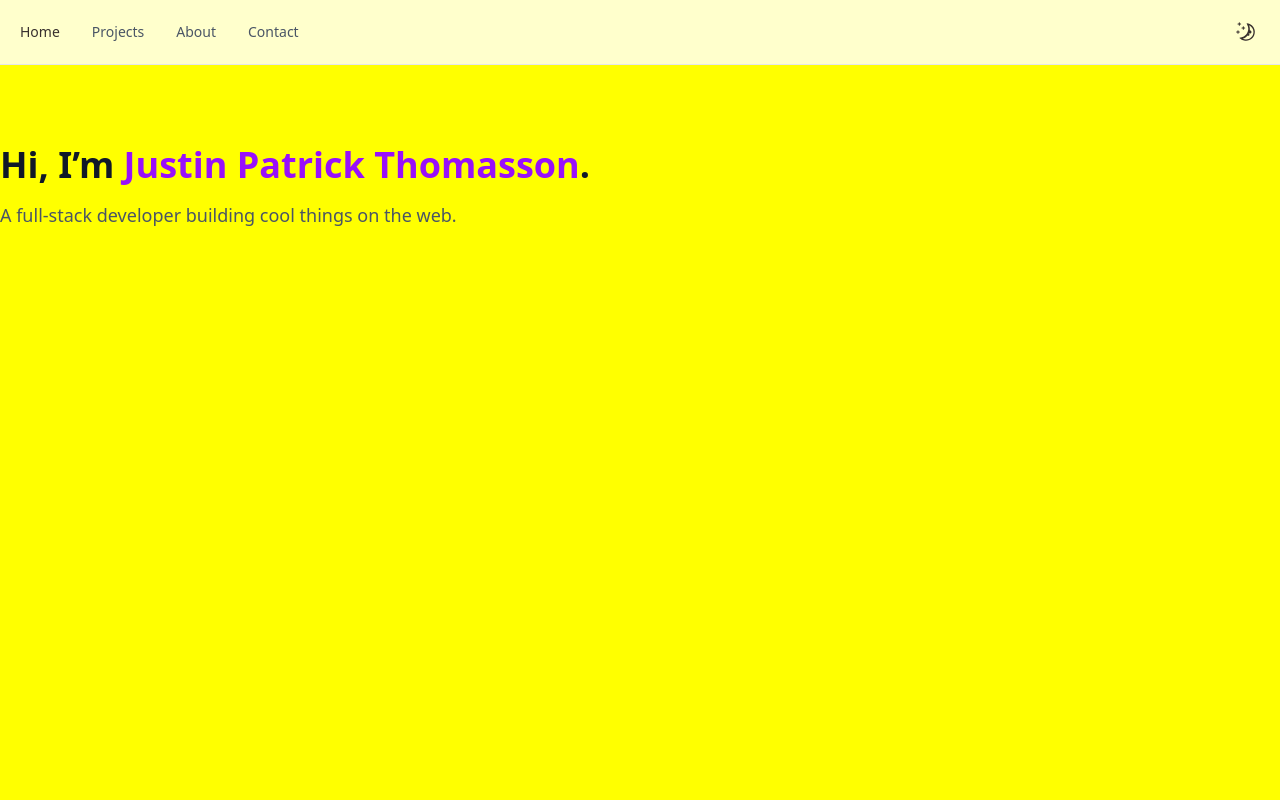
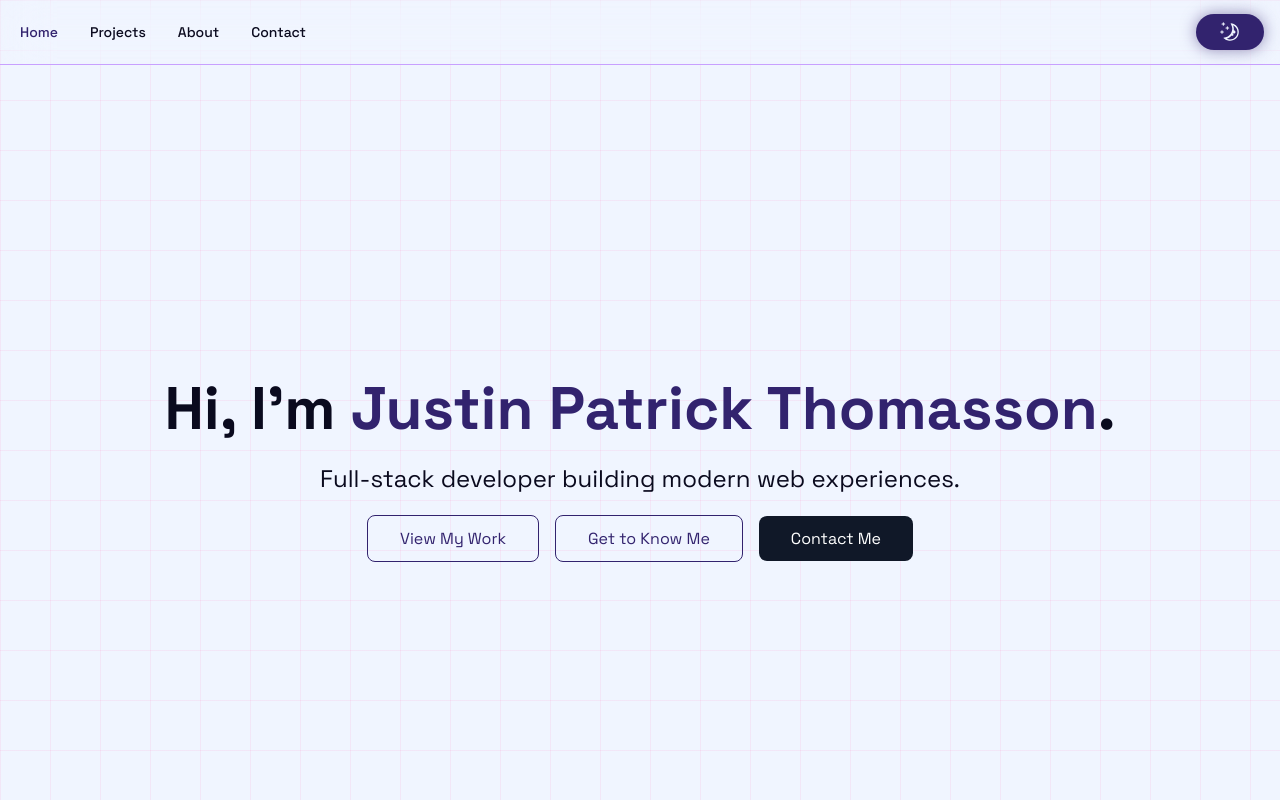
Before and after one commit to NoJest/jpt-portfolio, a Next.js app: page / in a window 1280 px wide. Shown: the top 800 px of the page. Built offline with nearby package versions, Linux system fonts and the light colour scheme; no server answers.

Commit message:
updated css

```diff
--- a/postcss.config.js
+++ b/postcss.config.js
@@ -1,9 +1,6 @@
 module.exports = {
     plugins: {
         '@tailwindcss/postcss': {
-            features: {
-                'backdrop-filter': true
-            }
         }
     }
 }
--- a/src/app/components/Header.tsx
+++ b/src/app/components/Header.tsx
@@ -6,7 +6,8 @@ import { useTheme } from "next-themes";
 
 export function Header() {
   const pathname = usePathname();
-  const { theme, setTheme } = useTheme();
+  const { resolvedTheme, setTheme} = useTheme();
+
 
   const links = [
     { name: "Home", href: "/" },
@@ -16,17 +17,17 @@ export function Header() {
   ];
 
   return (
-    <header className="sticky top-0 z-50 w-full border-b border-gray-200 bg-white/80 backdrop-blur-xl dark:border-gray-800 dark:bg-gray-950/80">
+    <header className="sticky top-0 z-50 w-full border-b border-border bg-background/80 backdrop-blur-xl text-foreground dark:border-primary/20">
       <div className="mx-auto flex h-16 max-w-screen-xl items-center justify-between px-4 @[700px]:px-6">
         <nav className="flex items-center gap-6 text-sm font-medium">
           {links.map((link) => (
             <Link
               key={link.href}
               href={link.href}
-              className={`relative px-1 py-2 transition-colors hover:text-primary ${
+              className={`relative px-1 py-2 transition-colors ${
                 pathname === link.href
-                  ? "text-primary after:absolute after:bottom-0 after:left-0 after:h-0.5 after:w-full after:bg-primary after:content-['']"
-                  : "text-gray-600 hover:text-gray-900 dark:text-gray-400 dark:hover:text-gray-100"
+                  ? "text-primary after:absolute after:bottom-0 after:left-0 after:h-0.5 after:w-full after:bg-primary"
+                  : "text-foreground/60 hover:text-foreground dark:text-foreground/60 dark:hover:text-foreground"
               }`}
               aria-current={pathname === link.href ? "page" : undefined}
             >
@@ -36,11 +37,18 @@ export function Header() {
         </nav>
 
         <button
-          onClick={() => setTheme(theme === "dark" ? "light" : "dark")}
-          className="rounded-full p-2 hover:bg-gray-100 dark:hover:bg-gray-800"
+          onClick={() => setTheme(resolvedTheme === "dark" ? "light" : "dark")}
+          className="
+            retro-btn
+            dark:bg-transparent
+            dark:text-primary
+            dark:border-primary
+            dark:border
+            dark:shadow-[0_0_10px_var(--primary)]
+            dark:hover:bg-primary/10"
           aria-label="Toggle theme"
         >
-          {theme === "dark" ? (
+          {resolvedTheme === "dark" ? (
             <SunIcon className="size-5" />
           ) : (
             <MoonIcon className="size-5" />
--- a/src/app/components/Hero.tsx
+++ b/src/app/components/Hero.tsx
@@ -1,20 +1,74 @@
 'use client';
-import {motion} from 'framer-motion';
+import { motion } from 'framer-motion';
+import Link from 'next/link';
 
 export default function Hero() {
   return (
     <motion.section
-            initial = {{opacity: 0 }}
-            animate = {{ opacity: 1 }}
-            transition = {{ duration: 0.5}}
-            className='min-h-screen flex items-center justify-center'
+      initial={{ opacity: 0, y: 20 }}
+      animate={{ opacity: 1, y: 0 }}
+      transition={{ duration: 0.8, ease: 'easeOut' }}
+      className="min-h-screen flex flex-col items-center justify-center text-center px-4"
     >
       <motion.h1
-                whileHover= {{ scale: 1.05}}
-                className='text-6x1 font-bold'
+        whileHover={{ scale: 1.02 }}
+        className="text-5xl md:text-6xl font-bold mb-6"
       >
-                Hi, I'm <span className="text-primary"> Justin Patrick Thomasson</span>.
+        Hi, I'm <span className="text-primary">Justin Patrick Thomasson</span>.
       </motion.h1>
+
+      <motion.p
+        initial={{ opacity: 0 }}
+        animate={{ opacity: 1 }}
+        transition={{ delay: 0.3, duration: 0.8 }}
+        className="text-xl md:text-2xl text-foreground/80 mb-8 max-w-2xl"
+      >
+        Full-stack developer building modern web experiences.
+      </motion.p>
+
+      <div className="flex flex-wrap justify-center gap-4">
+        {/* Projects Link */}
+        <motion.div
+          initial={{ opacity: 0, x: -20 }}
+          animate={{ opacity: 1, x: 0 }}
+          transition={{ delay: 0.6, duration: 0.5 }}
+        >
+          <Link
+            href="/projects"
+            className="px-8 py-3 border border-primary text-primary rounded-lg hover:bg-primary/10 transition-colors"
+          >
+            View My Work
+          </Link>
+        </motion.div>
+
+        {/* About Link */}
+        <motion.div
+          initial={{ opacity: 0, y: 10 }}
+          animate={{ opacity: 1, y: 0 }}
+          transition={{ delay: 0.8, duration: 0.5 }}
+        >
+          <Link
+            href="/about"
+            className="px-8 py-3 border border-primary text-primary rounded-lg hover:bg-primary/10 transition-colors"
+          >
+            Get to Know Me
+          </Link>
+        </motion.div>
+
+        {/* Contact Link - Different Style */}
+        <motion.div
+          initial={{ opacity: 0, x: 20 }}
+          animate={{ opacity: 1, x: 0 }}
+          transition={{ delay: 1.0, duration: 0.5 }}
+        >
+          <Link
+            href="/contact"
+            className="px-8 py-3 bg-gray-900 text-white rounded-lg hover:bg-gray-800 transition-colors dark:bg-gray-600 dark:hover:bg-gray-700"
+          >
+            Contact Me
+          </Link>
+        </motion.div>
+      </div>
     </motion.section>
   );
 }
--- a/src/app/components/providers.tsx
+++ b/src/app/components/providers.tsx
@@ -7,9 +7,10 @@ export function Providers({ children }: { children: ReactNode }) {
   return (
     <ThemeProvider
       attribute="class"
-      defaultTheme="system"
-      enableSystem
-      disableTransitionOnChange
+      defaultTheme="light"
+      enableSystem={false}
+      disableTransitionOnChange= {false}
+      storageKey="portfolio-theme-v4"
     >
       {children}
     </ThemeProvider>
--- a/src/app/globals.css
+++ b/src/app/globals.css
@@ -1,25 +1,81 @@
 @import "tailwindcss";
 
 @layer {
+  /* Retro Wave (Light Mode) */
   :root {
-    --primary: oklch(65% 0.25 145);
-    --background: 255 255 255;
-    --foreground: 10 10 20;
+    --background: 240 245 255;     /* Light blue sky */
+    --foreground: 10 10 30;        /* Soft navy */
+    --primary: 50 35 110;        /* Nioghtshade purple (#32236e */
+    --secondary: 100 210 255;      /* Cyan (#64d2ff) */
+    --muted: 230 230 250;         /* Lavender (#e6e6fa) */
+    --border: 200 160 255;        /* Purple glow (#c8a0ff) */
+    --accent: 255 215 0;          /* Gold (#ffd700) */
+    --grid-color: 255 105 180 / 0.1;
+    --font-sans: 'Space Grotesk', sans-serif;
   }
 
+  /* Cyberpunk (Dark Mode) */
   .dark {
-    --primary: oklch(75% 0.3 145);
-    --background: 10 10 20;
-    --foreground: 255 255 255;
+    --background: 5 10 20;        /* Deep blue-black (#050a14) */
+    --foreground: 200 240 255;    /* Icy blue (#c8f0ff) */
+    --primary: 0 200 255;         /* Electric ice blue (#00c8ff) */
+    --secondary: 0 150 255;       /* Deep ice blue (#0096ff) */
+    --muted: 20 30 50;           /* Dark blue-gray (#141e32) */
+    --border: 0 200 255 / 0.4;   /* Icy glow with 40% opacity */
+    --grid-color: 0 200 255 / 0.05;
   }
 }
 
 @layer base {
-  * {
-    border-color: hsl(var(--border));
+  :root {
+    color-scheme: light dark;
+    font-family: var(--font-sans);
   }
+
   body {
-    background-color: hsl(var(--background));
-    color: hsl(var(--foreground));
+    background-color: rgb(var(--background));
+    color: rgb(var(--foreground));
+    background-image:
+      linear-gradient(rgb(var(--grid-color)) 1px, transparent 1px),
+      linear-gradient(90deg, rgb(var(--grid-color)) 1px, transparent 1px);
+    background-size: 50px 50px;
   }
 }
+
+@layer utilities {
+  /* Retro Wave Utilities (Light Mode) */
+  .bg-background { background-color: rgb(var(--background)); }
+  .text-foreground { color: rgb(var(--foreground)); }
+  .bg-primary { background-color: rgb(var(--primary)); }
+  .text-primary { color: rgb(var(--primary)); }
+  .bg-secondary { background-color: rgb(var(--secondary)); }
+  .text-secondary { color: rgb(var(--secondary)); }
+  .bg-muted { background-color: rgb(var(--muted)); }
+  .border-border { border-color: rgb(var(--border)); }
+
+  /* Retro Button */
+  .retro-btn {
+    background-color: rgb(var(--primary));
+    color: rgb(var(--background));
+    padding: 0.5rem 1.5rem;
+    border-radius: 9999px;
+    box-shadow: 0 0 15px rgb(var(--primary) / 0.5);
+  }
+
+  /* Cyberpunk Utilities (Dark Mode) */
+  .dark .cyber-card {
+    background-color: rgb(var(--muted));
+    border: 1px solid rgb(var(--primary));
+    box-shadow:
+      0 0 10px rgb(var(--primary) / 0.5),
+      inset 0 0 5px rgb(var(--primary) / 0.2);
+  }
+
+  .dark h1,
+  .dark h2,
+  .dark h3 {
+    text-shadow:
+      2px 0 rgb(var(--primary)),
+      -2px 0 rgb(var(--secondary));
+  }
+}
--- a/src/app/layout.tsx
+++ b/src/app/layout.tsx
@@ -1,18 +1,25 @@
+import "./globals.css";
 import type { Metadata } from "next";
-import { Inter, Geist_Mono } from "next/font/google";
-import "./globals.css";
+import { Space_Grotesk, JetBrains_Mono } from "next/font/google";
 import { Header } from "./components/Header";
 import { Providers } from "./components/providers";
 
-const inter = Inter({
+// Primary font - Space Grotesk (modern tech aesthetic)
+const spaceGrotesk = Space_Grotesk({
   subsets: ["latin"],
-  variable: "--font-inter",
+  variable: "--font-sans", // Changed from --font-inter
   display: "swap",
+  weight: ["400", "500", "600", "700"], // All recommended weights
+  adjustFontFallback: true, // Better CLS scores
 });
 
-const geistMono = Geist_Mono({
+// Monospace font - JetBrains Mono (developer-optimized)
+const jetbrainsMono = JetBrains_Mono({
   subsets: ["latin"],
   variable: "--font-mono",
+  display: "swap",
+  weight: ["400", "700"], // Regular and Bold only
+  adjustFontFallback: false, // Monospace fallback is predictable
 });
 
 export const metadata: Metadata = {
@@ -32,7 +39,7 @@ export default function RootLayout({
   return (
     <html
       lang="en"
-      className={`${inter.variable} ${geistMono.variable} scroll-smooth`}
+      className={`${spaceGrotesk.variable} ${jetbrainsMono.variable} `}
       suppressHydrationWarning
     >
       <body className="min-h-screen bg-background font-sans antialiased">
--- a/src/app/page.tsx
+++ b/src/app/page.tsx
@@ -1,12 +1,18 @@
+import Hero from "./components/Hero";
+
 export default function Home() {
   return (
+    <main>
+      <Hero />
+      {/* Keep your existing sections below if needed */}
       <section className="py-20">
-<h1 className="text-4xl font-bold text-gray-900 dark:text-white">
-Hi, I’m <span className="text-purple-600 dark:text-purple-400">Justin Patrick Thomasson</span>.
+        <h1 className="text-4xl font-bold text-primary">
+          More About Me
         </h1>
-<p className="mt-4 text-lg text-gray-600 dark:text-gray-300">
-A full-stack developer building cool things on the web.
+        <p className="mt-4 text-lg text-secondary">
+          Additional content sections can go here...
         </p>
       </section>
+    </main>
   );
 }
--- a/tailwind.config.js
+++ /dev/null
@@ -1,18 +0,0 @@
-/** @type {import('tailwindcss').Config} */
-export default {
-  content: [
-    "./app/**/*.{js,ts,jsx,tsx}",
-    "./components/**/*.{js,ts,jsx,tsx}",
-  ],
-  darkMode: "class",
-  theme: {
-    extend: {
-      colors: {
-        primary: "oklch(var(--primary))",
-      },
-      backdropBlur: {
-        xl: "24px",
-      },
-    },
-  },
-};
```
Also changed, not shown: src/app/lib/db.ts (+16 -9 lines), 1 other file (tests, documents, lock files or other folders). Lines whose indentation alone changed are shown as unchanged.
